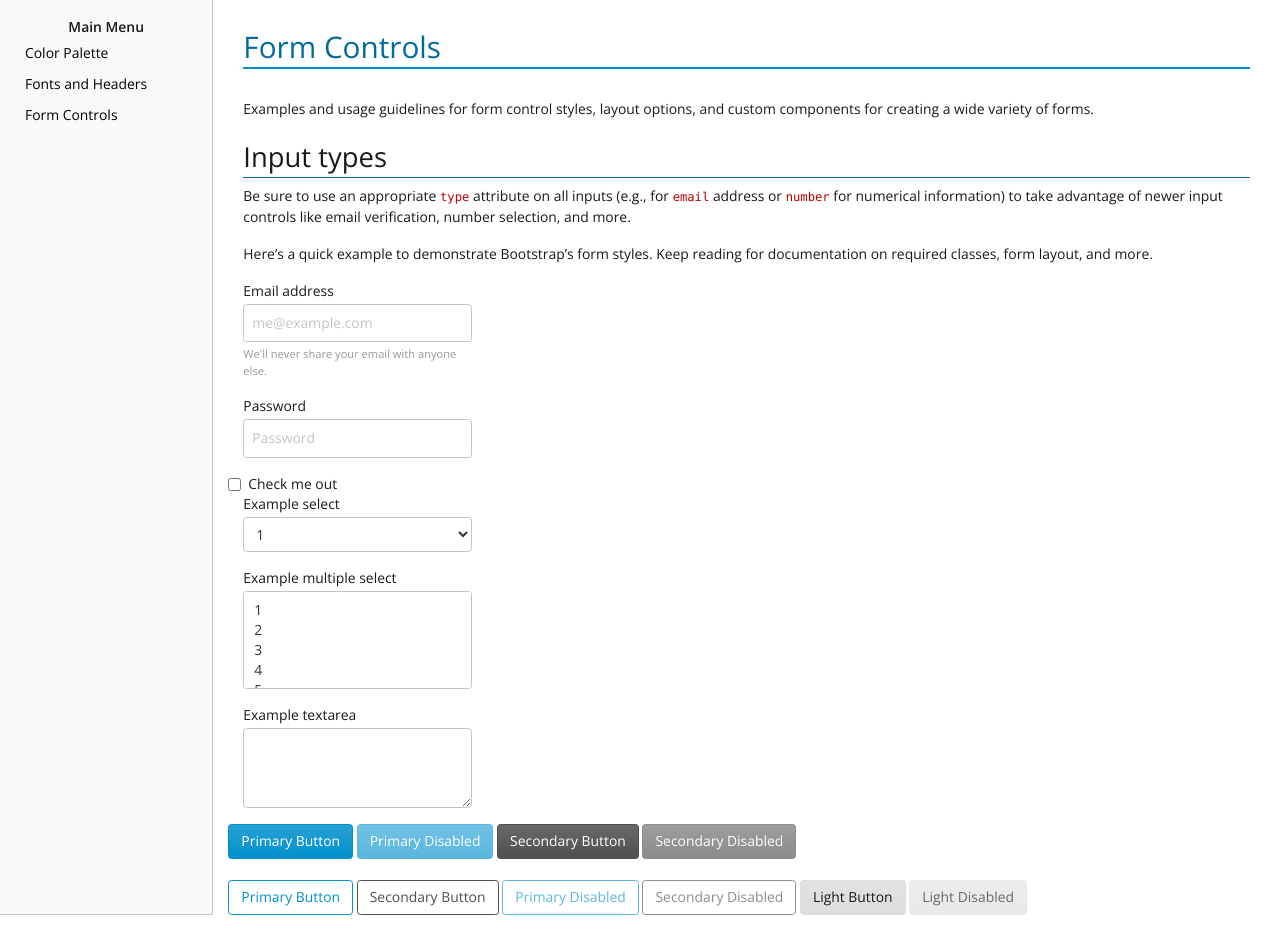
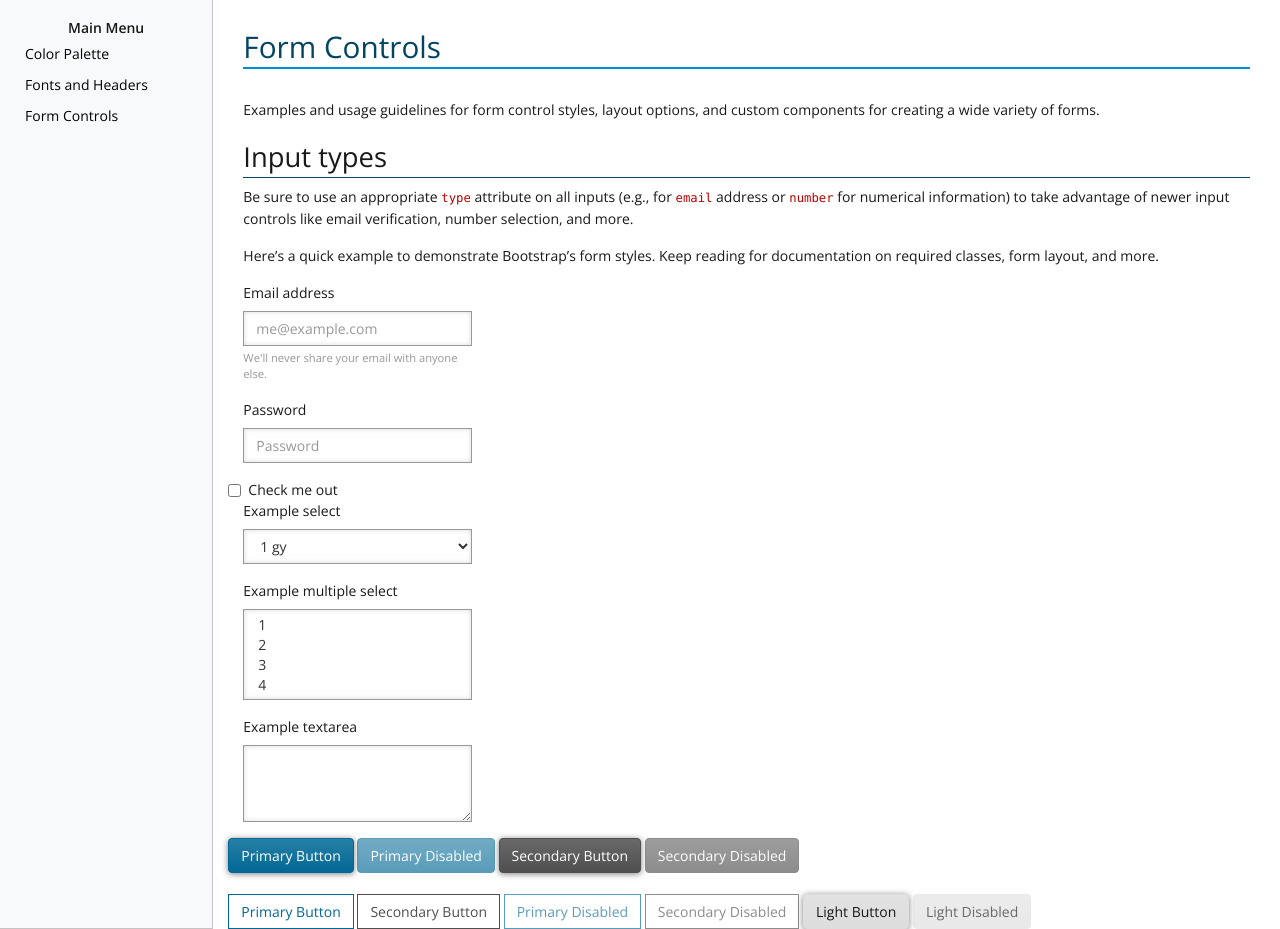
Before and after one commit to autodatadirect/add-style, a website: page docs/formcontrols.html in a window 1280 px wide. Shown: the part 66-995 px from the top of the page. Drawn offline with nearby package versions, Linux system fonts and the light colour scheme; files that its build step writes are made by us from their sources.

Commit message:
Tweaks (#8)
* - only keep rounded corners on solid buttons
- darkened form inputs
- added light shadow to bring out active buttons
- fixed font clipping bug in select boxes
- changed the primary color to a darker blue

* shadow was too dark in the form inputs

* resetting doc file so that it can all be refactored together ... or not

```diff
--- a/docs/formcontrols.html
+++ b/docs/formcontrols.html
@@ -71,7 +71,7 @@
             <div class="form-group col-sm-3">
               <label for="exampleFormControlSelect1">Example select</label>
               <select class="form-control" id="exampleFormControlSelect1">
-                <option>1</option>
+                <option>1 gy</option>
                 <option>2</option>
                 <option>3</option>
                 <option>4</option>
--- /dev/null
+++ b/scss/_buttons.scss
@@ -0,0 +1,10 @@
+.btn {
+  border-radius: $border-radius-lg;
+  cursor: pointer;
+}
+
+@each $color, $value in $theme-colors {
+  .btn-outline-#{$color} {
+    border-radius: 0;
+  }
+}
--- a/scss/_custom.scss
+++ b/scss/_custom.scss
@@ -1,25 +1,7 @@
 
-// Blue classes
-// TODO: move these into a _colors.scsss file
-@each $color, $value in $blues {
-  @include add-color-gen('.blue-#{$color}', $value);
-}
-@each $color, $value in $blues {
-  @include add-bg-gen('.bg-blue-#{$color}', $value);
-}
-
-// Gray classes
-
-@each $color, $value in $grays {
-  @include add-color-gen('.gray-#{$color}', $value);
-}
-@each $color, $value in $grays {
-  @include add-bg-gen('.bg-gray-#{$color}', $value);
-}
-
-
-// Underline Headers
-
+/*
+ * Underline Headers
+ */
 h1.underline,
 h2.underline,
 h3.underline,
@@ -42,8 +24,6 @@ h6.underline-black {
   line-height: $headings-line-height;
 }
 
-// Text Highlight
-
 .text-highlight {
   border: 1px solid darken($blue-100, 5%);
   border-radius: $border-radius;
@@ -53,27 +33,8 @@ h6.underline-black {
   color: darken($blue-100, 65%);
 }
 
-/**
- * Button override, add a slight bottom border unless active
- */
- .btn {
-  &:disabled {
-    cursor: not-allowed;
-  }
-}
-
-// Add Pointer to Buttons and Select elements
-button, select {
+select.form-control {
+  padding-top: $custom-select-padding-y;
+  padding-bottom: $custom-select-padding-y;
   cursor: pointer;
 }
-
-// Label Overide control
-label {
-  // Allow labels to use `margin` for spacing.
-  display: inline-block;
-  margin-bottom: .125rem;
-}
-
-.form-control {
-  padding: $input-padding-y $input-padding-x;
-}
--- a/scss/_variables.scss
+++ b/scss/_variables.scss
@@ -1,7 +1,3 @@
-/*
- * ADD Styles
- */
-
 $white:  #fff !default;
 $black:  #000 !default;
 $gray-100: #f8f9fa !default;
@@ -70,9 +66,8 @@ $blues: (
     primary: $blue-500
 ) !default;
 
-// The only reason this is defined here is for `caution`
 $theme-colors: (
-    primary: $add-primary,
+    primary: $country-blue,
     secondary: $gray-700,
     success: $green,
     info: $cyan,
@@ -85,14 +80,19 @@ $theme-colors: (
 
 $font-family-sans-serif: "Open Sans", -apple-system, BlinkMacSystemFont, "Segoe UI", Roboto, "Helvetica Neue", Arial, sans-serif, "Apple Color Emoji", "Segoe UI Emoji", "Segoe UI Symbol" !default;
 
-$font-size-base: 0.87rem !default;
+$font-size-base: 0.875rem !default;
 $font-size-lg:   1rem !default;
 $font-size-sm:   0.571rem !default;
+
+/*
+ * Using OpenSans in select boxes causes some font clipping,
+ * this variable allows the fix to be adjusted
+ */
+$custom-select-padding-y: 0.285rem !default;
 
 $font-weight-light: 300 !default;
 $font-weight-normal: 400 !default;
 $font-weight-bold: 600 !default;
-
 
 $h1-font-size: 2.143rem !default;
 $h2-font-size: 1.857rem !default;
@@ -104,19 +104,19 @@ $h6-font-size: 1.143rem !default;
 $headings-font-weight:   300 !default;
 $headings-line-height:   1.5 !default;
 
-$enable-gradients: true !default;
+$code-color: $red !default;
+$code-bg: $gray-300 !default;
 
-$border-radius: 0.214rem !default;
+$input-color: $gray-800 !default;
+$input-placeholder-color: $gray-500 !default;
+$input-focus-box-shadow: 0 0 8px rgba($blue, 0.4);$border-radius: 0.214rem !default;
+$input-border-color: $gray-500 !default;
+$input-box-shadow: inset 0 0 5px rgba($black, 0.15) !default;
+
+$btn-box-shadow: 0 1px 6px rgba($black, 0.5) !default;
+
 $border-radius-lg: .25rem !default;
 
-$input-padding-x: 0.5rem !default;
-$input-padding-y: 0.5rem !default;
-
-
-$code-color:  $red !default;
-$code-bg: $gray-300 !default;
-
-
-$input-color: $gray-800 !default;
-
-$input-placeholder-color: $gray-400 !default;
+$enable-gradients: true !default;
+$enable-rounded: false !default;
+$enable-shadows: true !default;
--- a/scss/mixins/_colors.scss
+++ b/scss/mixins/_colors.scss
@@ -11,3 +11,23 @@
     color: $color !important;
   }
 }
+
+/*
+ * Blue Classes
+ */
+@each $color, $value in $blues {
+  @include add-color-gen('.blue-#{$color}', $value);
+}
+@each $color, $value in $blues {
+  @include add-bg-gen('.bg-blue-#{$color}', $value);
+}
+
+/*
+ * Gray Classes
+ */
+@each $color, $value in $grays {
+  @include add-color-gen('.gray-#{$color}', $value);
+}
+@each $color, $value in $grays {
+  @include add-bg-gen('.bg-gray-#{$color}', $value);
+}
--- a/scss/style.scss
+++ b/scss/style.scss
@@ -1,7 +1,5 @@
 @import "variables";
-
-// ~ is used by Webpack to identify a node module, see importer.js
 @import "~bootstrap/scss/bootstrap";
-
 @import "mixins";
+@import "buttons";
 @import "custom";
```
